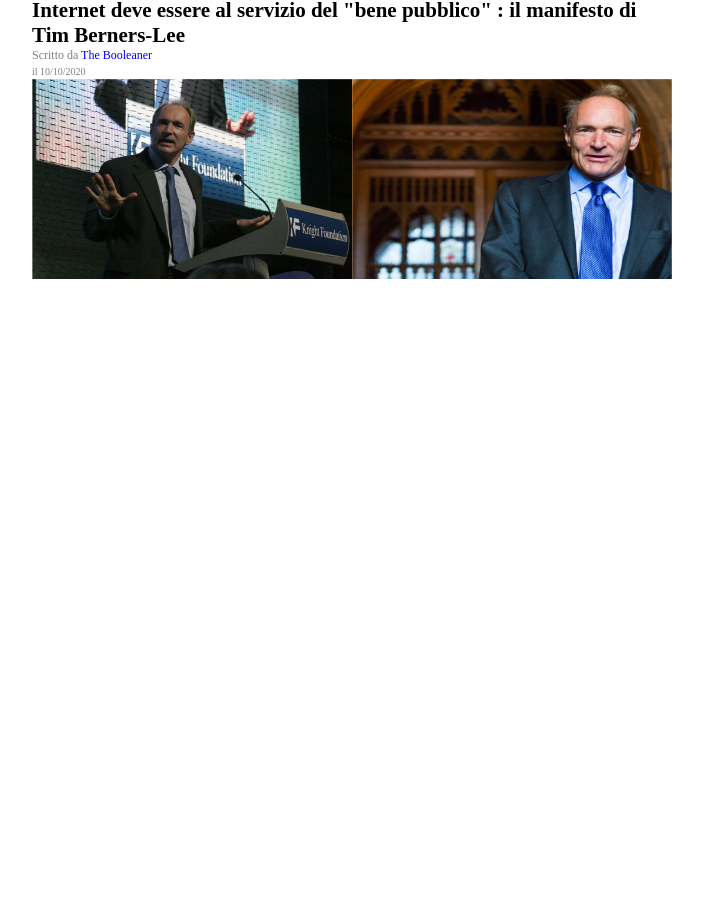
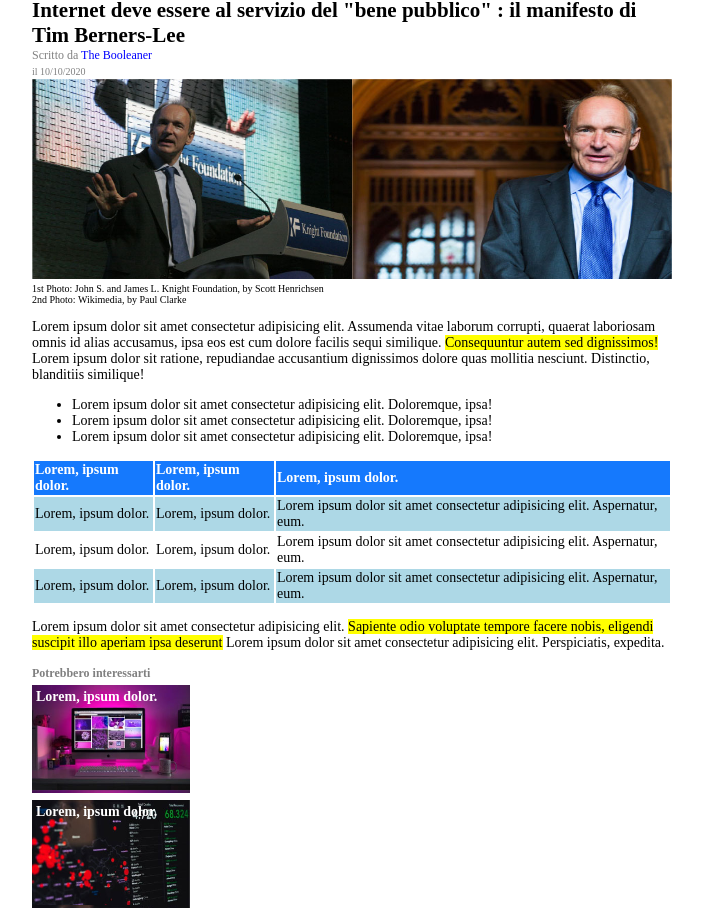
Before and after one commit to GiuliaSardell/esercizio-internet, a plain HTML site: page index.html in a window 1280 px wide. Shown: the part 62-984 px from the top of the page, without its empty margins (288-991 px from the left). Before the commit the page ends 800 px from the top, so only its background shows below. Drawn offline with Linux system fonts and the light colour scheme.

Commit message:
esercizio completo

```diff
--- a/css/style.css
+++ b/css/style.css
@@ -47,3 +47,66 @@ span{
   height: 200px;
   width: 50%;
 }
+
+
+.box-commenti{
+  width: 50%;
+}
+
+
+.commento1{
+  font-size: 10px;
+  margin: 0;
+}
+
+.bg-yellow{
+  color: black;
+  background-color: yellow;
+}
+
+.prima-riga {
+  background-color: rgb(21, 121, 253);
+  color: white;
+  text-align: left;
+}
+
+.seconda-riga, .terza-riga{
+  background-color:lightblue;
+}
+
+.commento-footer{
+  font-size: 12px;
+  font-weight: 700;
+}
+
+/* .img-finale{
+  width: 150px;
+  height: 150px;
+  display: block;
+  object-fit: cover;
+  margin: 4px;
+} */
+
+
+
+.lorem-img1, .lorem-img2{
+  width: 150px;
+  height: 100px;
+  color: black;
+  background-size: 100%;
+  margin-top: 4px;
+  font-weight: 700;
+  color: white;
+  padding: 4px;
+
+}
+
+.lorem-img1{
+  background-image: url("../img/monitor.jpg");
+  margin-bottom: 7px;
+
+}
+
+.lorem-img2{
+  background-image: url("../img/graph.jpg");
+}
--- a/index.html
+++ b/index.html
@@ -39,6 +39,100 @@
       </div>
 
 
+      <div class="box-commenti">
+      <p class="commento1">1st Photo: John S. and James L. Knight Foundation, by Scott Henrichsen </p>
+      <p class="commento1">2nd Photo: Wikimedia, by Paul Clarke</p>
+      </div>
+
+    </section>
+
+     <!-- sezione paragrafo -->
+    <section>
+
+      <p>Lorem ipsum dolor sit amet consectetur adipisicing elit. Assumenda vitae laborum corrupti, quaerat laboriosam omnis id alias accusamus, ipsa eos est cum dolore facilis sequi similique. <span class="bg-yellow">Consequuntur autem sed dignissimos!</span> Lorem ipsum dolor sit ratione, repudiandae accusantium dignissimos dolore quas mollitia nesciunt. Distinctio, blanditiis similique!</p>
+
+    </section>
+
+    <!-- sezione lista non ordinata -->
+    <section>
+
+      <ul>
+        <li>Lorem ipsum dolor sit amet consectetur adipisicing elit. Doloremque, ipsa!</li>
+        <li>Lorem ipsum dolor sit amet consectetur adipisicing elit. Doloremque, ipsa!</li>
+        <li>Lorem ipsum dolor sit amet consectetur adipisicing elit. Doloremque, ipsa!</li>
+      </ul>
+
+    </section>
+
+    <!-- sezione tabella -->
+
+    <section>
+
+      <table>
+        <thead class="prima-riga">
+          <tr>
+            <th>Lorem, ipsum dolor.</th>
+            <th>Lorem, ipsum dolor.</th>
+            <th>Lorem, ipsum dolor.</th>
+          </tr>
+        </thead>
+        <tbody>
+          <tr class="seconda-riga">
+            <td>Lorem, ipsum dolor.</td>
+            <td>Lorem, ipsum dolor.</td>
+            <td>Lorem ipsum dolor sit amet consectetur adipisicing elit. Aspernatur, eum.</td>
+          </tr>
+          <tr>
+            <td>Lorem, ipsum dolor.</td>
+            <td>Lorem, ipsum dolor.</td>
+            <td>Lorem ipsum dolor sit amet consectetur adipisicing elit. Aspernatur, eum.</td>
+          </tr>
+          <tr class="terza-riga">
+            <td>Lorem, ipsum dolor.</td>
+            <td>Lorem, ipsum dolor.</td>
+            <td>Lorem ipsum dolor sit amet consectetur adipisicing elit. Aspernatur, eum.</td>
+          </tr>
+
+        </tbody>
+
+      </table>
+
+    </section>
+
+    <!-- sezione paragrafo2 -->
+    <section>
+      <p>Lorem ipsum dolor sit amet consectetur adipisicing elit. <span class="bg-yellow">Sapiente odio voluptate tempore facere nobis, eligendi suscipit illo aperiam ipsa deserunt</span>  Lorem ipsum dolor sit amet consectetur adipisicing elit. Perspiciatis, expedita.</p>
+    </section>
+
+     </div>
+
+   </main>
+
+
+
+   <footer>
+
+    <!-- sezione consigliati per te -->
+    <section>
+      <span class="commento-footer">Potrebbero interessarti</span>
+
+      <!-- <div>
+        <img class="img-finale" src="img/monitor.jpg" alt="">
+        <p>Lorem, ipsum dolor.</p>
+        <img class="img-finale" src="img/graph.jpg" alt="">
+      </div> -->
+
+      <p class="lorem-img1">
+       Lorem, ipsum dolor.
+      </p>
+
+      <p class="lorem-img2">
+       Lorem, ipsum dolor.
+      </p>
+
+    </section>
+
+   </footer>
 
 
   </div>
```
